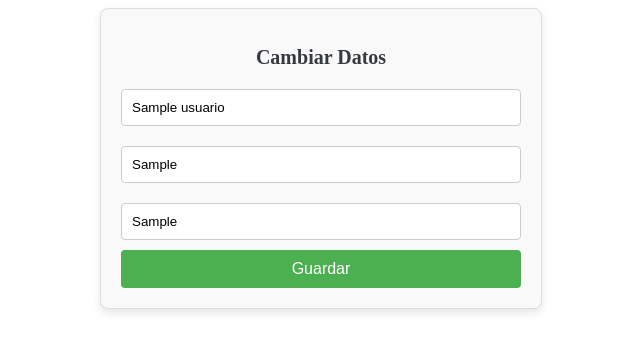
After one commit to HarishTrym/Git, a Flask app: page /edit/1 in a window 1280 px wide. The commit adds this page. Shown: the top 352 px of the page, without its empty margins (319-959 px from the left). Run offline with Flask 3, Linux system fonts and the light colour scheme; tables that the repository leaves empty or names only in its code hold one stand-in row (values such as "Sample post"); some libraries are stand-ins or nearby versions.

Commit message:
CRUD completo

```diff
--- a/App.py
+++ b/App.py
@@ -27,13 +27,32 @@ def add_contact():
         mysql.connection.commit()
         return redirect(url_for('Index'))
 
-@app.route('/edit')
-def edit_contact():
-    return 'edit'
+@app.route('/edit/<string:id>')
+def get_contact(id):
+    cur = mysql.connection.cursor()
+    cur.execute('SELECT * FROM usuarios WHERE id = {0}'.format(id))
+    data = cur.fetchall()
+    return render_template('edit-contact.html', usuario = data[0])
 
-@app.route('/delete')
-def delete_contact():
-    return 'delete'
+@app.route('/update/<id>', methods=['POST'])
+def update_contact(id):
+    if (request.method == 'POST'):
+        nombre = request.form['nombre']
+        matricula = request.form['matricula']
+        correo = request.form['correo']
+        cur = mysql.connection.cursor()
+        cur.execute("""UPDATE usuarios SET nombre = %s, matricula = %s, correo = %s WHERE id = %s""", [nombre, matricula, correo, id])
+        mysql.connection.commit()
+        flash('Usuario Updated Succesfully')
+        return redirect(url_for('Index'))
+
+@app.route('/delete/<string:id>')
+def delete_contact(id):
+    cur = mysql.connection.cursor()
+    cur.execute('DELETE FROM usuarios WHERE id = {0}'.format(id))
+    mysql.connection.commit()
+    flash('Usuario Removed Succesfully')
+    return redirect(url_for('Index'))
 
 if __name__ == '__main__':
     app.run(port = 3000, debug = True)
--- /dev/null
+++ b/templates/edit-contact.html
@@ -0,0 +1,58 @@
+<form action="/update/{{ usuario.0 }}" method="POST">
+
+    <h2>Cambiar Datos</h2>
+    <input type="text" name="nombre" placeholder="Nombre" value="{{ usuario.1 }}" required>
+    <input type="text" name="matricula" placeholder="Matricula" value="{{ usuario.2 }}" required>
+    <input type="text" name="correo" placeholder="Correo" value="{{ usuario.3 }}" required>
+    <button type="submit"> Guardar </button>
+
+</form>
+
+<style>
+    form {
+        max-width: 400px;
+        margin: 0 auto;
+        padding: 20px;
+        border: 1px solid #ddd;
+        border-radius: 8px;
+        box-shadow: 0 4px 8px rgba(0, 0, 0, 0.1);
+        background-color: #f9f9f9;
+    }
+
+    form h2 {
+        font-size: 20px;
+        margin-bottom: 10px;
+        color: #343a40;
+        text-align: center;
+    }
+
+    input[type="text"] {
+        width: 100%;
+        padding: 10px;
+        margin: 10px 0;
+        border: 1px solid #ccc;
+        border-radius: 4px;
+        box-sizing: border-box;
+    }
+
+    button {
+        width: 100%;
+        padding: 10px;
+        background-color: #4CAF50;
+        color: white;
+        border: none;
+        border-radius: 4px;
+        cursor: pointer;
+        font-size: 16px;
+        transition: background-color 0.3s ease;
+    }
+
+    button:hover {
+        background-color: #45a049;
+    }
+
+    input::placeholder {
+        color: #999;
+        font-style: italic;
+    }
+</style>
```
Also changed, not shown: templates/index.html (+45 -0 lines).
